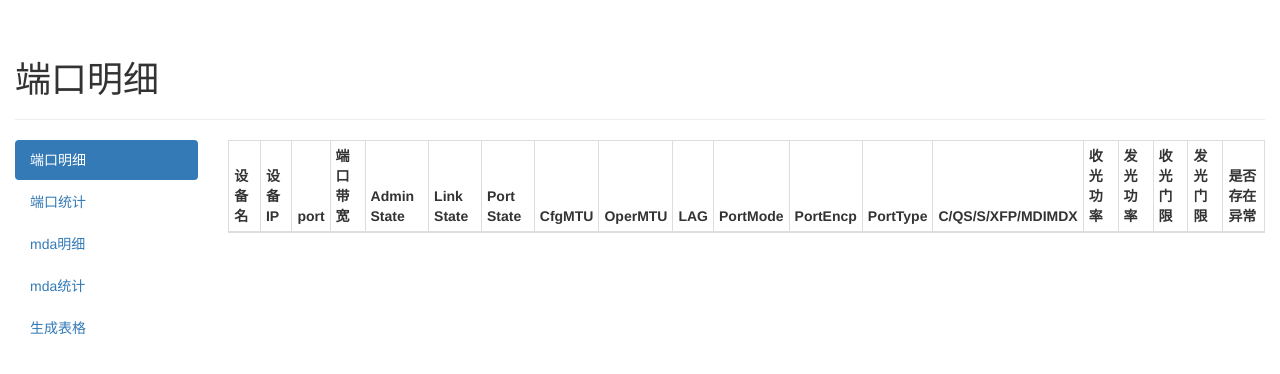
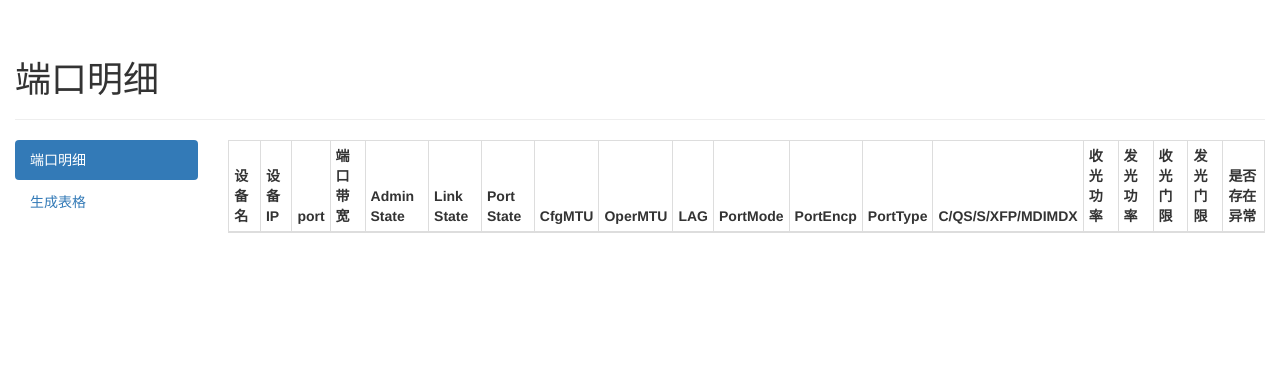
Before and after one commit to sb952468655/tool_web, a Flask app: template app/templates/report.html in a window 1280 px wide. Shown: the part 52-426 px from the top of the page. Run offline with Flask 2, Linux system fonts and the light colour scheme; the template is opened without the code that fills it, so the values that code supplies are empty; some libraries are stand-ins or nearby versions.

Commit message:
删除统计报表模板多余的菜单项

```diff
--- a/app/templates/report.html
+++ b/app/templates/report.html
@@ -13,9 +13,6 @@
         <div class="col-md-2">
             <ul class="nav nav-pills nav-stacked">
                 <li role="presentation" class="active"><a href="#">端口明细</a></li>
-                <li role="presentation"><a href="#">端口统计</a></li>
-                <li role="presentation"><a href="#">mda明细</a></li>
-                <li role="presentation"><a href="#">mda统计</a></li>
                 <li role="presentation"><a href="{{ url_for('main.generate_excel') }}">生成表格</a></li>
             </ul>
         </div>
```
